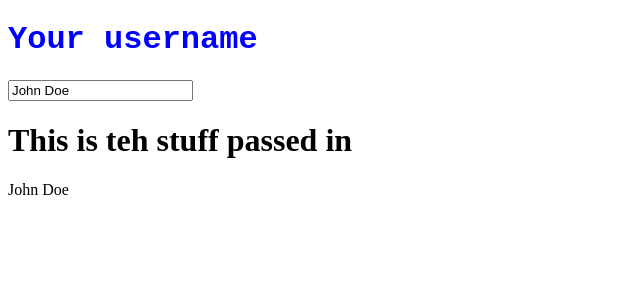
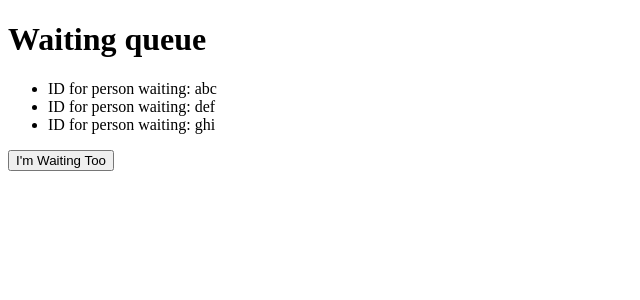
Before and after one commit to IkeHunter/Svelte-App, a SvelteKit app: page / in a window 1280 px wide. Shown: the top 300 px of the page, without its empty margins (0-640 px from the left). Built offline with nearby package versions, Linux system fonts and the light colour scheme.

Commit message:
work with templating

```diff
--- a/src/routes/+page.svelte
+++ b/src/routes/+page.svelte
@@ -1,10 +1,30 @@
-<script>
-  import UserInput from '$lib/components/UserInput.svelte';
+<script lang="ts">
+  // let username = $state('johndoe');
 
-  let data = $props();
-  $inspect(data);
+  // let isEditMode = $state(false);
+  let peopleWaiting = $state(['abc', 'def', 'ghi']);
 </script>
 
-<UserInput username={'John Doe'}>
-  <h1>This is teh stuff passed in</h1>
-</UserInput>
+<h1>Waiting queue</h1>
+{#snippet userInput(personId: string)}
+  <li>ID for person waiting: {personId}</li>
+  <!-- <h1>Your username</h1>
+
+  {#if isEditMode}
+    <input type="text" bind:value={username} />
+  {:else}
+    <p>username</p>
+  {/if} -->
+{/snippet}
+
+<ul>
+  {#each peopleWaiting as person}
+    {@render userInput(person)}
+  {/each}
+</ul>
+
+<!-- <button onclick={() => (isEditMode = !isEditMode)}>
+  {isEditMode ? 'Save changes' : 'Edit fields'}
+</button> -->
+
+<button onclick={() => peopleWaiting.push(new Date().getTime().toString())}>I'm Waiting Too</button>
```
Also changed, not shown: 1 other file (tests, documents, lock files or other folders).
